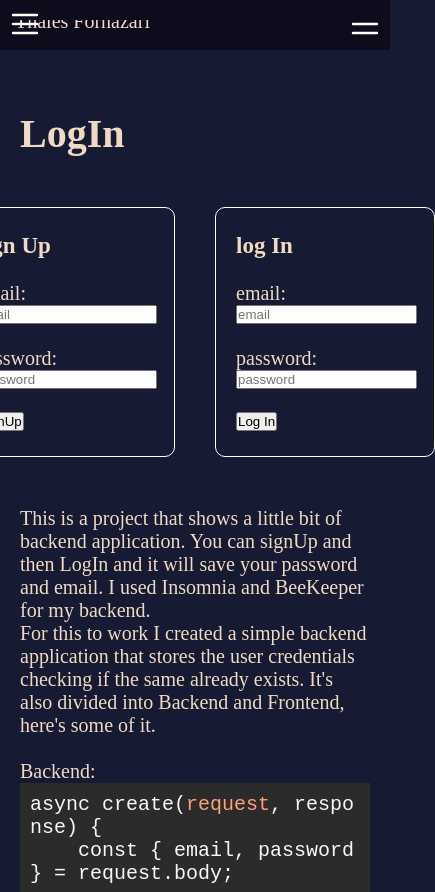
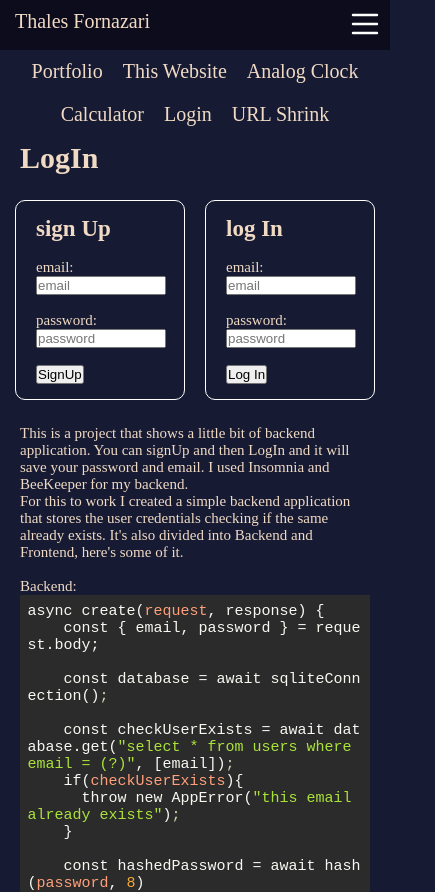
Before and after one commit to thalfor/websiteFrontend, a React (Vite) app: page /Portfolio/Login in a window 390 px wide. Shown: the top 892 px of the page, 435 px wide, since content can reach past the window. Built offline with nearby package versions, Linux system fonts and the light colour scheme; a web font is replaced by a local one.

Commit message:
fixing mobile

```diff
--- a/src/components/analogClock/styles.js
+++ b/src/components/analogClock/styles.js
@@ -2,6 +2,89 @@
 import styled from 'styled-components';
 //
 export const Project = styled.div`
+
+  margin-top: 1rem;
+  margin-bottom: 1rem;
+  padding: 2rem;
+  display: flex;
+  justify-content: center;
+
+  .clock {
+    width: 20rem;
+    height: 20rem;
+    background-color: white;
+    border-radius: 50%;
+    border: 2px solid black;
+    position: relative;
+  }
+
+  .clock .number {
+    position: absolute;
+    width: 100%;
+    height: 100%;
+    text-align: center;
+    transform: rotate(var(--rotation));
+    font-size: 1.5rem;
+    color: black;
+  }
+
+  .clock .number1 {--rotation: 30deg;}
+  .clock .number2 {--rotation: 60deg;}
+  .clock .number3 {--rotation: 90deg;}
+  .clock .number4 {--rotation: 120deg;}
+  .clock .number5 {--rotation: 150deg;}
+  .clock .number6 {--rotation: 180deg;}
+  .clock .number7 {--rotation: 210deg;}
+  .clock .number8 {--rotation: 240deg;}
+  .clock .number9 {--rotation: 270deg;}
+  .clock .number10 {--rotation: 300deg;}
+  .clock .number11 {--rotation: 330deg;}
+
+  .clock .hand {
+    position: absolute;
+    bottom: 50%;
+    left: 50%;
+    border-top-left-radius: 1rem;
+    border-top-right-radius: 1rem;
+    transform-origin: bottom;
+    z-index: 5;
+  }
+
+  .dot {
+    width: 1rem;
+    height: 1rem;
+    border-radius: 50%;
+    background: black;
+    position: absolute;
+    top: 0;
+    left: 0;
+    right: 0;
+    bottom: 0;
+    margin: auto;
+    z-index: 10;
+  }
+
+  .clock .hand.second {
+    width: .3rem;
+    height: 40%;
+    background-color: red;
+  }
+
+  .clock .hand.minute {
+    width: .7rem;
+    height: 35%;
+    background-color: black;
+    margin-left: -0.45rem;
+  }
+
+  .clock .hand.hour {
+    width: .8rem;
+    height: 20%;
+    background-color: black;
+    margin-left: -0.45rem;
+  }
+
+  @media(min-width: 768px){
 
     margin-top: 1rem;
     margin-bottom: 1rem;
@@ -83,6 +166,7 @@ export const Project = styled.div`
       background-color: black;
       margin-left: -0.45rem;
     }
+  }
 
 `;
 //
--- a/src/components/login/index.jsx
+++ b/src/components/login/index.jsx
@@ -65,6 +65,7 @@ export function Login(){
           <h1>sign Up</h1><br />
           email:<br />
           <input
+            className='inputAll'
             placeholder='email'
             type="text"
             id='textBox'
@@ -72,6 +73,7 @@ export function Login(){
           /><br />
           password:<br />
           <input
+            className='inputAll'
             placeholder='password'
             type="password"
             id='textBox'
@@ -87,6 +89,7 @@ export function Login(){
           <h1>log In</h1><br />
           email:<br />
           <input
+            className='inputAll'
             placeholder='email'
             type="text"
             id='textBox'
@@ -94,6 +97,7 @@ export function Login(){
           /><br />
           password:<br />
           <input
+            className='inputAll'
             placeholder='password'
             type="password"
             id='textBox'
--- a/src/components/login/styles.js
+++ b/src/components/login/styles.js
@@ -3,31 +3,35 @@ import styled from 'styled-components';
 //
 export const Project = styled.div`
 
-  height: 35rem;
+  height: 25rem;
 
   display: flex;
   flex-direction: row;
   justify-content: center;
   align-items: center;
 
+  .inputAll {
+    width: 13rem;
+  }
+
   .wrapper {
 
     display: flex;
     flex-direction: row;
-    gap: 4rem;
+    gap: 2rem;
 
     .boxSign {
       border: 1px solid white;
       border-radius: 1rem;
       padding: 2rem;
-      font-size: 2rem;
+      font-size: 1.5rem;
 
       > h1 {
         font-size: 2.3rem;
       }
 
-      height: 25rem;
-      width: 22rem;
+      height: 20rem;
+      width: 17rem;
 
       display: flex;
       flex-direction: column;
@@ -53,9 +57,60 @@ export const Project = styled.div`
       justify-content: center;
       align-items: flex-start;
     }
-
   }
 
+  @media(min-width: 768px){
+    height: 35rem;
 
+    display: flex;
+    flex-direction: row;
+    justify-content: center;
+    align-items: center;
+
+    .wrapper {
+
+      display: flex;
+      flex-direction: row;
+      gap: 4rem;
+
+      .boxSign {
+        border: 1px solid white;
+        border-radius: 1rem;
+        padding: 2rem;
+        font-size: 2rem;
+
+        > h1 {
+          font-size: 2.3rem;
+        }
+
+        height: 25rem;
+        width: 22rem;
+
+        display: flex;
+        flex-direction: column;
+        justify-content: center;
+        align-items: flex-start;
+      }
+
+      .boxChange {
+        border: 1px solid white;
+        border-radius: 1rem;
+        padding: 2rem;
+        font-size: 2rem;
+
+        > h1 {
+          font-size: 2.3rem;
+        }
+
+        height: 32.5rem;
+        width: 22rem;
+
+        display: flex;
+        flex-direction: column;
+        justify-content: center;
+        align-items: flex-start;
+      }
+    }
+  }
 `;
 //
--- a/src/components/menuProject/styles.js
+++ b/src/components/menuProject/styles.js
@@ -6,53 +6,29 @@ export const Menu = styled.div`
   font-size: 2rem;
   width: 100%;
 
-  .menuMaster {
-    position: fixed;
-    top: 0;
-    left: 0;
-    width: 100%;
-    padding: 1rem;
-    background-color: ${({ theme }) => theme.colors.backgroundComponents};
-    display: flex;
-    justify-content: flex-end;
-    z-index: 1000;
+  .menu-icon {
+    display: none;
   }
 
-  .menu-icon {
-    display: block;
-    position: absolute;
-    top: 0.9rem;
-    left: 1rem;
-    z-index: 1100;
-    cursor: pointer;
-  }
-
-  .menu-icon img {
-    width: 3rem;
-    height: 3rem;
+  .menuMaster {
+    background-color: ${({ theme }) => theme.colors.background};
+    font-size: 1.5rem;
   }
 
   .menuProject {
-    width: 12rem;
-    display: none;
-    flex-direction: column;
-    position: absolute;
-    top: 100%;
-    left: 0;
-    background-color: ${({ theme }) => theme.colors.backgroundComponents};
-    padding: 0 1rem;
-  }
-
-  .menuProject.active {
     display: flex;
-    margin-top: 3rem;
-    //border: 1px solid white;
+    flex-direction: row;
+    flex-wrap: wrap;
+    justify-content: center;
+    align-items: center;
+    font-size: 2rem;
+    gap: 2rem;
+    background-color: ${({ theme }) => theme.colors.background};
   }
 
   a {
     text-decoration: none;
     color: ${({ theme }) => theme.colors.text};
-    margin-bottom: 1rem;
   }
 
 
--- a/src/pages/blogEng/aboutMeBlogEng/index.jsx
+++ b/src/pages/blogEng/aboutMeBlogEng/index.jsx
@@ -24,25 +24,27 @@ export function AboutMeBlogEng(){
       <h1>About me</h1>
       <p>Here's a bit more About Me</p>
 
-      <p>
+      <p className='paragraph'>
         So fun fact, i don't really know how to write an "About Me" page but i was told to grab the reader's attention at the first seconds... so...
-        well... i'm colorblind!<br /><br />
+        well... i'm colorblind!
+      <p/><br /><br />
 
       <div className='colorblindMaster'>
         <img className='colorblind' src={colorblind} alt="" /><br />
         Do you see this? I dont =) <br />
         If you don't i got some news for you...<br /><br /><br />
       </div>
-
+      <p className='paragraph'>
         Born in Brazil's countryside the one thing i always thought going to a big city like São Paulo to found a job a move on with my life
         and i now that i'm here i kinda miss it? hahaha the grass is always greener on the otherside i guess.<br /><br />
 
-        Anyway let's start from the beginning of it all.. October 4th 1988.<br /><br />
+        Anyway let's start from the beginning of it all.. October 4th 1988.
+      </p>
       <div className='babyMeMaster'>
         <img className='babyMe' src={meBaby} alt="" /><br />
         Hecking gourgeous me<br /><br /><br />
       </div>
-
+      <p className='paragraph'>
         Born in the countryside has ups and downs, the same as everything in life i supose, the problem is that we almost never stop to see the good part
         and spend a lot of time chasing the dream, whatever that is.<br />
         So you imagine me, a nerdy guy who likes to read, to play games, music in general, growing up in a city that had no book stores, like, one place that
@@ -55,20 +57,23 @@ export function AboutMeBlogEng(){
         I was born in Bauru and moved to another city when i was about 6 years old, the city is called Marília. There i lived until i was 20 years old.<br />
         At the time i was in Marília my passion for games and music bursted in me.
         I remember when i was introduced to Metallica! S&M album, it was something absolutely insane. This "new" music for me was what was going to define my
-        hole personality during my young ages. Long hair and everything, really.<br /><br />
+        hole personality during my young ages. Long hair and everything, really.
+      </p>
+      <br /><br />
 
       <div className='musicMaster'>
         <img className='music' src={music} alt="" /><br />
         See?<br /><br />
       </div>
-
-        With games was the same thing, i normaly say that i have two main core memories about gaming. Zelda Ocarina of Time and Pokemon Blue.<br /><br />
-
+      <p className='paragraph'>
+        With games was the same thing, i normaly say that i have two main core memories about gaming. Zelda Ocarina of Time and Pokemon Blue.
+      </p>
+      <br /><br />
         <div className='tattooMaster'>
           <img className='tattoo' src={tattoo} alt="" /><br />
           This is how much i love these games.<br /><br />
         </div>
-
+      <p className='paragraph'>
         In Zelda OoT the feeling when you leave Kokiri Forest for the first time and you see the phenomenal huge map in front of you, honestly i can't describe the
         feeling.<br />
         Pokemon was a bit different feeling, but i remember the first time i played was with an emulator and we shared games using floppy discs, oh yeah.
@@ -87,7 +92,9 @@ export function AboutMeBlogEng(){
         set horizontally at some sort of support. <br />
         We usually perform at festivals that had main focus the japanese culture, such as the Japan Fest at Marília, Bastos Festival at Bastos. But we also performed
         at events of anykind, at universities, schools. We were ready to give our best anytime and anywhere! <br />
-        At that time I met some of my greatest friends and we still are untill today! <br /><br />
+        At that time I met some of my greatest friends and we still are untill today!
+      </p>
+      <br /><br />
 
       <div className='taikoMaster'>
         <div className='taikoImages'>
@@ -99,7 +106,7 @@ export function AboutMeBlogEng(){
         </div>
         <br />Taikoooooooo! <br /><br />
       </div>
-
+      <p className='paragraph'>
         Let's go forward some more! University!!!<br />
         I got into the uni located in Campinas, University of Campinas, a.k.a. UNICAMP! There i started the Bachelor at Physics course and i understood why it was kinda easy
         to get in.. It's because is insanely hard to get out holy mother of Darwin!<br />
@@ -107,7 +114,8 @@ export function AboutMeBlogEng(){
         you are right! hahaha just kidding, i loved it! But yeah super hard.<br />
         To get to deep dive into nature's secrets, analysing the particles, experimenting, it's honestly great! I also was part of the Physics Show,
         creating and performing! Something that i simply loved!<br />
-        There i lived with some friends at a house that we called "Lara's Republic"! Great time, even greater friends, an amazing experience!<br /><br />
+        There i lived with some friends at a house that we called "Lara's Republic"! Great time, even greater friends, an amazing experience!
+      </p><br /><br />
 
       <div className='universityMaster'>
         <div className='universityImages'>
@@ -117,14 +125,16 @@ export function AboutMeBlogEng(){
         </div>
         <br />University!<br /><br />
       </div>
-
+      <p className='paragraph'>
         So i moved to São Paulo to start my professional life, where I am untill today after a little more than 10 years!<br />
 
         Here in São Paulo i finished my studies at University of São Paulo (USP) and focused on my career. But still made amazing friends at work, you know, pain brings
         people together! hahahah just kidding, i think i'm trully lucky to always be part of amazing teams with amazing people! <br />
         São Paulo is an amazing city with a lot of opportunities! Want to get pizza 10AM? Done! Theater of anykind? Done! All sorts of foods from all around the world
         at any time? Done! This kinda of lifestyle is something that i really wanted, you actually get to be yourself. <br />
-        Here is where i got my two marvelous, great, amazing, cute, loved dogs! Baco, the gray, and Merlot, the dark! Needless to say that i love them hahahah<br /><br />
+        Here is where i got my two marvelous, great, amazing, cute, loved dogs! Baco, the gray, and Merlot, the dark! Needless to say that i love them hahahah
+      </p>
+      <br /><br />
 
         <div className='saopauloMaster'>
           <div className='saopauloImages'>
@@ -136,11 +146,12 @@ export function AboutMeBlogEng(){
         </div>
 
 
-
+      <p className='paragraph'>
         I think this post is long enough already, but what i wanted to describe are the some of the core things that shaped me who i am today. <br />
         Trully hope that you enjoyed the reading for i sure did enjoyed writing it!<br /><br />
 
         See ya!
+      </p>
 
       </p>
 
--- a/src/pages/blogEng/aboutMeBlogEng/styles.js
+++ b/src/pages/blogEng/aboutMeBlogEng/styles.js
@@ -2,9 +2,164 @@
 import styled from 'styled-components';
 //
 export const Container = styled.div`
+
+  display: flex;
+  flex-direction: column;
+  align-items: center;
+  gap: 1rem;
+  word-wrap: break-word;
+
+  h1 {
+    font-size: 2.5rem;
+  }
+
+  p {
+    font-size: 1.5rem;
+  }
+
+  .paragraph {
+    word-wrap: break-word;
+  }
+
+
+  .colorblindMaster {
+    display: flex;
+    flex-direction: column;
+    align-items: center;
+    justify-content: center;
+
+    font-size: 1.3rem;
+
+    .colorblind {
+      border-radius: 50%;
+      height: 20rem;
+    }
+  }
+
+  .babyMeMaster {
+    display: flex;
+    flex-direction: column;
+    align-items: center;
+    justify-content: center;
+
+    font-size: 1.3rem;
+
+    .babyMe {
+      border-radius: 40%;
+      height: 20rem;
+      width: 25rem;
+    }
+  }
+
+  .musicMaster {
+    display: flex;
+    flex-direction: column;
+    align-items: center;
+    justify-content: center;
+
+    font-size: 1.3rem;
+
+    .music {
+      border-radius: 50%;
+      height: 20rem;
+      width: 25rem;
+    }
+  }
+
+  .tattooMaster {
+    display: flex;
+    flex-direction: column;
+    align-items: center;
+    justify-content: center;
+
+    font-size: 1.3rem;
+
+    .tattoo {
+      border-radius: 30%;
+      height: 20rem;
+      width: 25rem;
+    }
+  }
+
+  .taikoMaster {
+    display: flex;
+    flex-direction: column;
+    align-items: center;
+    justify-content: center;
+
+    font-size: 1.3rem;
+
+    .taikoImages {
+
+      display: flex;
+      flex-direction: row;
+      flex-wrap: wrap;
+      justify-content: center;
+      gap: 2rem;
+
+      .taiko {
+        border-radius: 30%;
+        height: 15rem;
+      }
+    }
+  }
+
+  .universityMaster {
+    display: flex;
+    flex-direction: column;
+    align-items: center;
+    justify-content: center;
+
+    font-size: 1.3rem;
+
+    .universityImages {
+
+      display: flex;
+      flex-direction: row;
+      flex-wrap: wrap;
+      justify-content: center;
+      gap: 2rem;
+
+      .university {
+        border-radius: 30%;
+        height: 15rem;
+      }
+    }
+  }
+
+  .saopauloMaster {
+    display: flex;
+    flex-direction: column;
+    align-items: center;
+    justify-content: center;
+
+    font-size: 1.3rem;
+
+    .saopauloImages {
+
+      display: flex;
+      flex-direction: row;
+      flex-wrap: wrap;
+      justify-content: center;
+      gap: 2rem;
+
+      .saopaulo {
+        border-radius: 30%;
+        height: 15rem;
+      }
+    }
+  }
+
+  .links {
+    margin-top: 4rem;
+    font-size: 2.5rem;
+
+    text-decoration: none;
+    color: ${({ theme }) => theme.colors.text};
+  }
+
+  @media(min-width: 768px){
     width: 100%;
-
-  //padding: 8rem;
 
     display: flex;
     flex-direction: column;
@@ -144,11 +299,6 @@ export const Container = styled.div`
       }
     }
 
-
-
-
-
-
     .links {
       margin-top: 4rem;
       font-size: 2.5rem;
@@ -156,6 +306,6 @@ export const Container = styled.div`
       text-decoration: none;
       color: ${({ theme }) => theme.colors.text};
     }
-
+  }
 `;
 //
--- a/src/pages/blogEng/professionalExpBlogEng/index.jsx
+++ b/src/pages/blogEng/professionalExpBlogEng/index.jsx
@@ -10,7 +10,7 @@ export function ProfessionalExpBlogEng(){
 
       <p>Here's a bit more about my professional experience! <br /></p>
 
-      <p>
+      <p className='paragraph'>
 
         My professional experience began during my time at university, where I earned a bachelor's degree in Physics. <br />
         Initially, I intended to pursue a career as an academic professor focused on research, but I quickly realized that path wasn't the right fit for me.
--- a/src/pages/blogEng/professionalExpBlogEng/styles.js
+++ b/src/pages/blogEng/professionalExpBlogEng/styles.js
@@ -2,9 +2,6 @@
 import styled from 'styled-components';
 //
 export const Container = styled.div`
-  width: 100%;
-
-  //padding: 8rem;
 
   display: flex;
   flex-direction: column;
@@ -12,11 +9,15 @@ export const Container = styled.div`
   gap: 2rem;
 
   h1 {
-    font-size: 4rem;
+    font-size: 3rem;
   }
 
   p {
-    font-size: 2rem;
+    font-size: 1.5rem;
+  }
+
+  .paragraph {
+    word-wrap: break-word;
   }
 
   .links {
@@ -27,5 +28,30 @@ export const Container = styled.div`
     color: ${({ theme }) => theme.colors.text};
   }
 
+
+  @media(min-width: 768px){
+    width: 100%;
+
+    display: flex;
+    flex-direction: column;
+    align-items: center;
+    gap: 2rem;
+
+    h1 {
+      font-size: 4rem;
+    }
+
+    p {
+      font-size: 2rem;
+    }
+
+    .links {
+      margin-top: 4rem;
+      font-size: 2.5rem;
+
+      text-decoration: none;
+      color: ${({ theme }) => theme.colors.text};
+    }
+  }
 `;
 //
--- a/src/pages/devProjectsEng/analogClock/styles.js
+++ b/src/pages/devProjectsEng/analogClock/styles.js
@@ -3,10 +3,10 @@ import styled from 'styled-components';
 //
 export const Container = styled.div`
 
-  padding-top: 5rem;
+  padding: 1.5rem 0;
   width: 100%;
 
-  font-size: 2rem;
+  font-size: 1.5rem;
 
   display: flex;
   flex-direction: column;
@@ -22,5 +22,26 @@ export const Container = styled.div`
     color: ${({ theme }) => theme.colors.text};
   }
 
+  @media(min-width: 768px){
+
+    padding-top: 5rem;
+    width: 100%;
+
+    font-size: 2rem;
+
+    display: flex;
+    flex-direction: column;
+    height: auto;
+
+    .codeblock01 {
+      width: auto;
+      display: flex;
+    }
+
+    a {
+      text-decoration: none;
+      color: ${({ theme }) => theme.colors.text};
+    }
+  }
 `;
 //
--- a/src/pages/devProjectsEng/calculator/styles.js
+++ b/src/pages/devProjectsEng/calculator/styles.js
@@ -3,9 +3,9 @@ import styled from 'styled-components';
 //
 export const Container = styled.div`
 
-padding-top: 5rem;
+  padding: 1.5rem 0;
 
-  font-size: 2rem;
+  font-size: 1.5rem;
 
   .calculator {
     display: flex;
@@ -16,7 +16,7 @@ padding-top: 5rem;
 
   .content {
     margin-top: 3rem;
-    font-size: 2rem;
+    font-size: 1.5rem;
   }
 
   a {
@@ -29,7 +29,32 @@ padding-top: 5rem;
     display: flex;
   }
 
+  @media(min-width: 768px){
+    padding-top: 5rem;
 
+    font-size: 2rem;
 
+    .calculator {
+      display: flex;
+      justify-content: center;
+      align-items: center;
+      flex-direction: column;
+    }
+
+    .content {
+      margin-top: 3rem;
+      font-size: 2rem;
+    }
+
+    a {
+      text-decoration: none;
+      color: ${({ theme }) => theme.colors.text};
+    }
+
+    .codeblock {
+      width: auto;
+      display: flex;
+    }
+  }
 `;
 //
--- a/src/pages/devProjectsEng/login/styles.js
+++ b/src/pages/devProjectsEng/login/styles.js
@@ -3,13 +3,22 @@ import styled from 'styled-components';
 //
 export const Container = styled.div`
 
-  padding-top: 5rem;
-  font-size: 2rem;
+  padding: 1.5rem 0;
+  font-size: 1.5rem;
 
   .codeblock {
     width: auto;
     display: flex;
   }
 
+  @media(min-width: 768px){
+    padding-top: 5rem;
+    font-size: 2rem;
+
+    .codeblock {
+      width: auto;
+      display: flex;
+    }
+  }
 `;
 //
--- a/src/pages/devProjectsEng/thisWebsite/styles.js
+++ b/src/pages/devProjectsEng/thisWebsite/styles.js
@@ -3,12 +3,12 @@ import styled from 'styled-components';
 //
 export const Container = styled.div`
 
-  padding-top: 5rem;
+  padding: 1.5rem 0;
 
   display: flex;
   flex-direction: column;
   width: 100%;
-  font-size: 2rem;
+  font-size: 1.5rem;
 
   .codeblock01 {
     width: auto;
@@ -19,5 +19,24 @@ export const Container = styled.div`
     text-decoration: none;
     color: ${({ theme }) => theme.colors.text};
   }
+
+  @media(min-width: 768px){
+    padding-top: 5rem;
+
+    display: flex;
+    flex-direction: column;
+    width: 100%;
+    font-size: 2rem;
+
+    .codeblock01 {
+      width: auto;
+      display: flex;
+    }
+
+    a {
+      text-decoration: none;
+      color: ${({ theme }) => theme.colors.text};
+    }
+  }
 `;
 //
```
Lines whose indentation alone changed are shown as unchanged.
